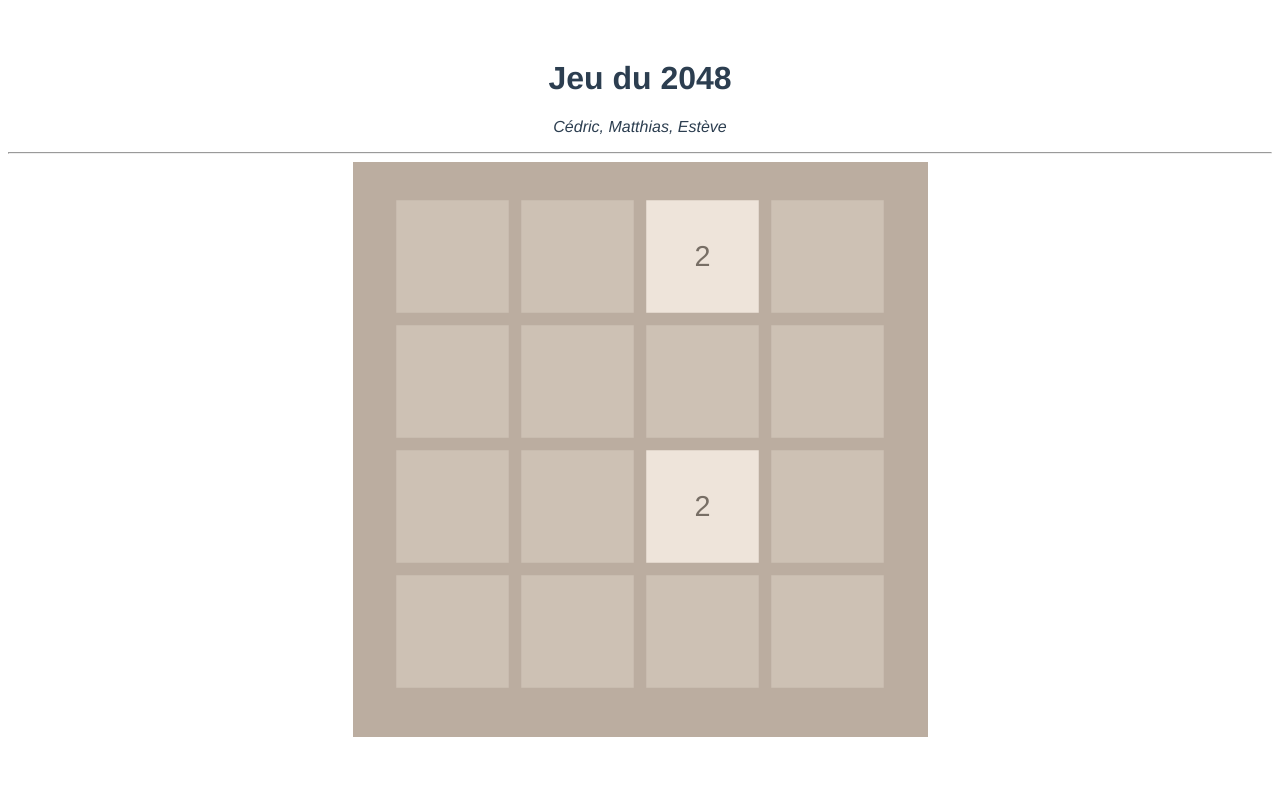
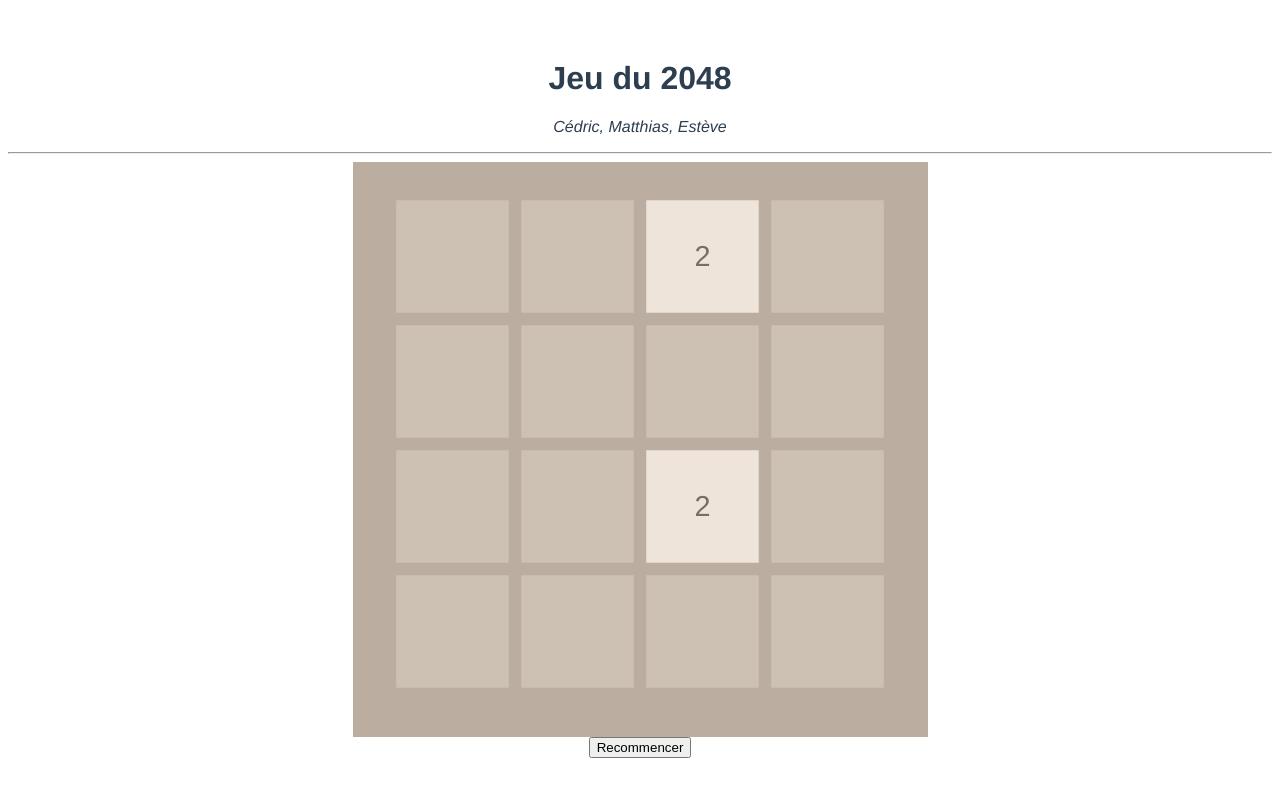
Before and after one commit to Sanosuke94/game_2048, a Vue app: page /#/ in a window 1280 px wide. Shown: the top 796 px of the page. Built offline with nearby package versions, Linux system fonts and the light colour scheme.

Commit message:
Ajout de la sauvegarde automatique sur le localStorage

```diff
--- a/src/Board.js
+++ b/src/Board.js
@@ -13,6 +13,18 @@ class Board
 
         this.nbPositions = (this.size * this.size)
 
+        console.log('localstorage')
+        console.log(localStorage)
+        console.log(typeof(localStorage.getItem('pions')))
+
+        if (typeof(localStorage.getItem('pions') == 'string') && localStorage.getItem('pions') != null) {
+            this.pions = JSON.parse(localStorage.getItem('pions'))
+
+        }
+
+        else {
+            console.log('pas de sauvegarde = on part de zero')
+
             let i = 1
             let u = 1
             while(i <= this.size)
@@ -27,10 +39,12 @@ class Board
                 i++
             }
 
-        // console.log(this.pions)
+             console.log(this.pions)
 
             this.ajoutPion()
             this.ajoutPion()
+
+        }
 
     }
 
@@ -517,8 +531,9 @@ class Board
         this.init(4)
     }
 
-    helloworld() {
-        // console.log('ok ça marche !')
+    reset() {
+        localStorage.clear()
+        this.init(4)
     }
 
 }
--- a/src/components/Board.vue
+++ b/src/components/Board.vue
@@ -1,4 +1,5 @@
 <template>
+<div>
     <div id="jeu">
         <div class="plateau">
             <div v-for="(place, index) in places"
@@ -7,16 +8,23 @@
             </div>
         </div>
     </div>
+    <button @click="reset">Recommencer</button>
+
+</div>
 </template>
 
 <script>
 import BoardJS from '@/Board.js'
 
 export default {
-    name: '@/Board.js',
+    name: 'Board',
     methods: {
         toast () {
             // BoardJS.helloworld()
+        },
+        reset() {
+            BoardJS.reset()
+            this.places = BoardJS.pions
         }
 
     },
@@ -28,7 +36,6 @@ export default {
     },
     created () {
         console.log('TOAST')
-        console.log(BoardJS.pions)
 
         window.addEventListener("keypress", e => {
             console.log('///////' + e.keyCode)
@@ -52,7 +59,13 @@ export default {
                 BoardJS.haut()
 
             }
-        })
+
+            if (e.keyCode == 39 || e.keyCode == 37 || e.keyCode == 40 || e.keyCode == 38) {
+                localStorage.setItem('pions', JSON.stringify(BoardJS.pions))
+                console.log(localStorage)
+            }
+
+    })
     }
 }
 </script>
```
Lines whose indentation alone changed are shown as unchanged.
